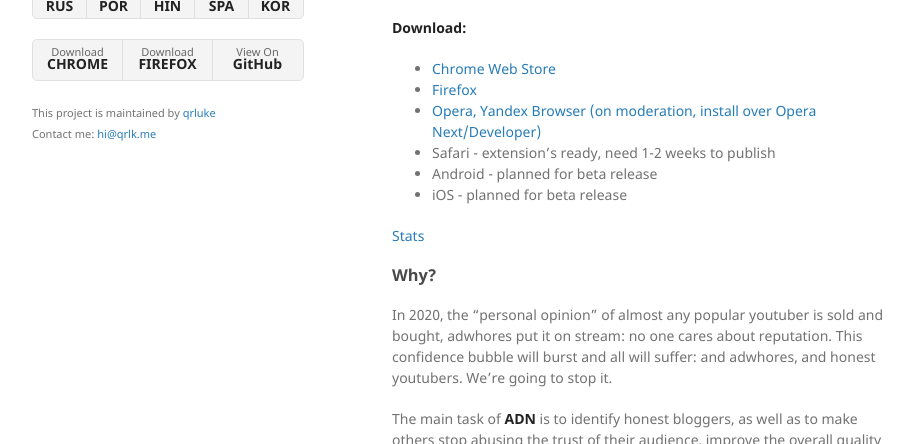
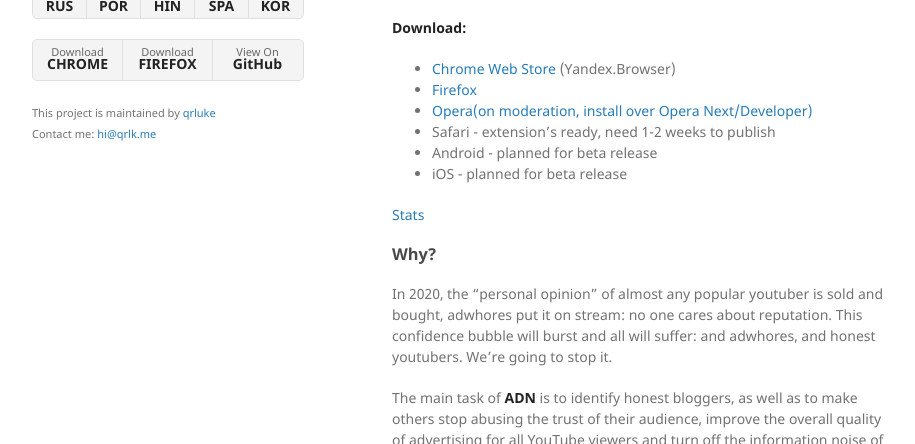
Before and after one commit to qrluke/adwhore.net, a Jekyll site: the page built from docs/en.md, in a window 1280 px wide and 900 px high, cut to the strip 456-900 px from the top of the window. Shown: the whole strip, without its empty margins (178-1093 px from the left). Built offline with Jekyll 4.4.1, drawn with Linux system fonts in a browser that asks for light colours.

```diff
--- a/docs/en.md
+++ b/docs/en.md
@@ -11,9 +11,9 @@ ref: homepage
 </div>
 <br>
 **Download:**
-* <a href = "https://chrome.google.com/webstore/detail/adwhorenet/emfkjghgdkajicmnicojahgojkemagcm">Chrome Web Store</a>
+* <a href = "https://chrome.google.com/webstore/detail/adwhorenet/emfkjghgdkajicmnicojahgojkemagcm">Chrome Web Store</a> (Yandex.Browser)
 * <a href = "https://addons.mozilla.org/ru/firefox/addon/adwhore-net/">Firefox</a>
-* <a href = "https://addons.opera.com/ru/extensions/details/adwhorenet/">Opera, Yandex Browser (on moderation, install over Opera Next/Developer)
+* <a href = "https://addons.opera.com/ru/extensions/details/adwhorenet/">Opera(on moderation, install over Opera Next/Developer)
 * Safari - extension's ready, need 1-2 weeks to publish
 * Android - planned for beta release
 * iOS - planned for beta release
```
Also changed, not shown: docs/ru.md (+2 -2 lines).
